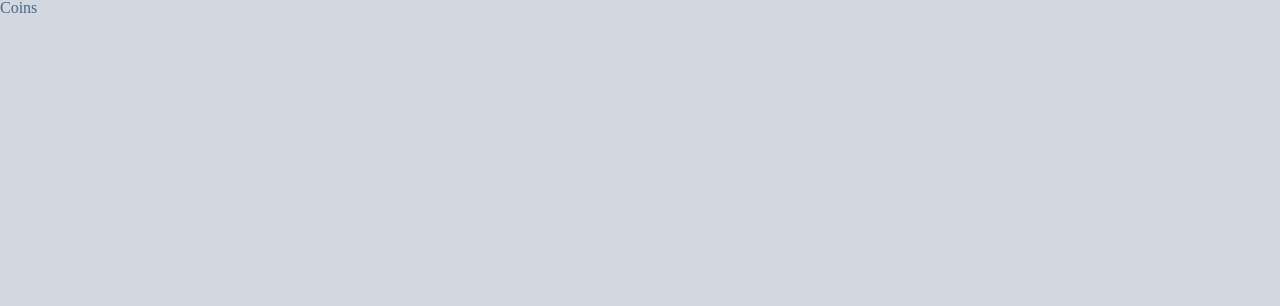
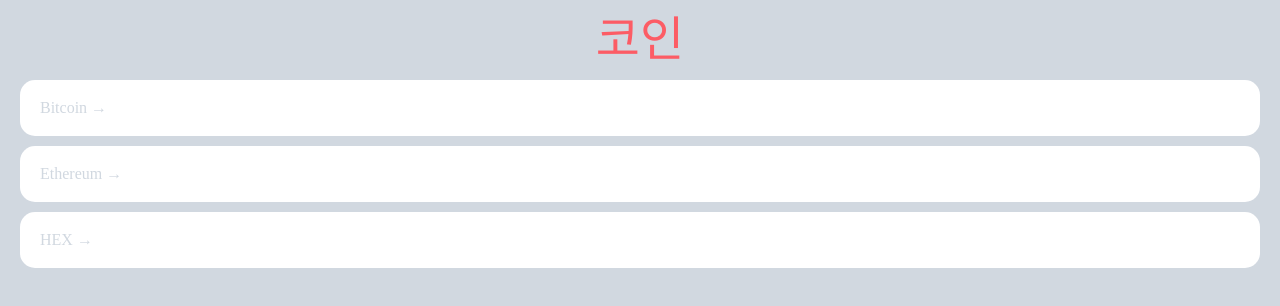
Before and after one commit to jnl1128/crypto-tracker, a React (Create React App) app: page / in a window 1280 px wide. Shown: the top 306 px of the page. Built offline with nearby package versions, Linux system fonts and the light colour scheme; a web font is replaced by a local one.

Commit message:
[STYLE]홈화면 style 적용

```diff
--- a/src/App.tsx
+++ b/src/App.tsx
@@ -57,6 +57,7 @@
 }
 a{
   text-decoration: none;
+  color: inherit;
 }
 `;
 
--- a/src/index.tsx
+++ b/src/index.tsx
@@ -6,9 +6,9 @@
 
 const root = ReactDOM.createRoot(document.getElementById("root") as HTMLElement);
 root.render(
-    <React.StrictMode>
-        <ThemeProvider theme={theme}>
-            <App />
-        </ThemeProvider>
-    </React.StrictMode>
+    // <React.StrictMode>
+    <ThemeProvider theme={theme}>
+        <App />
+    </ThemeProvider>
+    // </React.StrictMode>
 );
--- a/src/routes/Coin.tsx
+++ b/src/routes/Coin.tsx
@@ -1,17 +1,13 @@
 import { useParams } from "react-router-dom";
-import styled from "styled-components";
+
 interface RouteParams {
     coinId: string;
 }
 
-const Title = styled.h1`
-    color: ${props => props.theme.accentColor};
-`;
-
 function Coin() {
     // const { coinId } = useParams<{ coinId: string }>();
     const { coinId } = useParams<RouteParams>();
-    return <Title>Coin {coinId}</Title>;
+    return <h1>Coin {coinId}</h1>;
 }
 
 export default Coin;
--- a/src/routes/Coins.tsx
+++ b/src/routes/Coins.tsx
@@ -1,5 +1,84 @@
+import { Link } from "react-router-dom";
+import styled from "styled-components";
+
+const Container = styled.div`
+    padding: 0px 20px;
+`;
+
+const Header = styled.header`
+    height: 10vh;
+    display: flex;
+    justify-content: center; // 가로 정렬
+    align-items: center; // 세로 정렬
+`;
+
+const CoinsList = styled.ul``;
+
+const Coin = styled.li`
+    background-color: white;
+    color: ${props => props.theme.bgColor};
+    margin-bottom: 10px;
+    padding: 20px;
+    border-radius: 15px;
+    a {
+        transition: color 0.2s ease-in;
+        display: block;
+    }
+    &:hover {
+        a {
+            color: ${props => props.theme.accentColor};
+        }
+    }
+`;
+
+const Title = styled.h1`
+    font-size: 48px;
+    color: ${props => props.theme.accentColor};
+`;
+const coins = [
+    {
+        id: "btc-bitcoin",
+        name: "Bitcoin",
+        symbol: "BTC",
+        rank: 1,
+        is_new: false,
+        is_active: true,
+        type: "coin",
+    },
+    {
+        id: "eth-ethereum",
+        name: "Ethereum",
+        symbol: "ETH",
+        rank: 2,
+        is_new: false,
+        is_active: true,
+        type: "coin",
+    },
+    {
+        id: "hex-hex",
+        name: "HEX",
+        symbol: "HEX",
+        rank: 3,
+        is_new: false,
+        is_active: true,
+        type: "token",
+    },
+];
 function Coins() {
-    return <h1>Coins</h1>;
+    return (
+        <Container>
+            <Header>
+                <Title>코인</Title>
+            </Header>
+            <CoinsList>
+                {coins.map(coin => (
+                    <Coin key={coin.id}>
+                        <Link to={`/${coin.id}`}>{coin.name} &rarr;</Link>
+                    </Coin>
+                ))}
+            </CoinsList>
+        </Container>
+    );
 }
 
 export default Coins;
```
